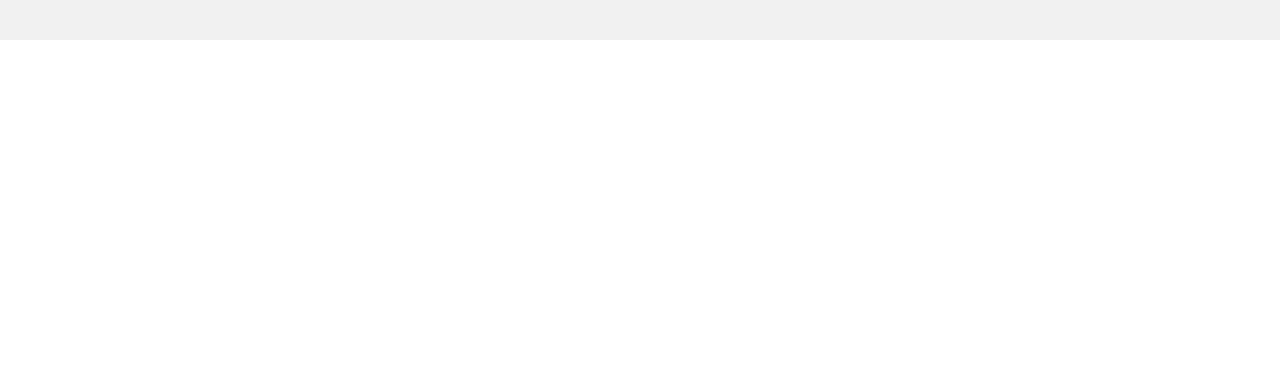
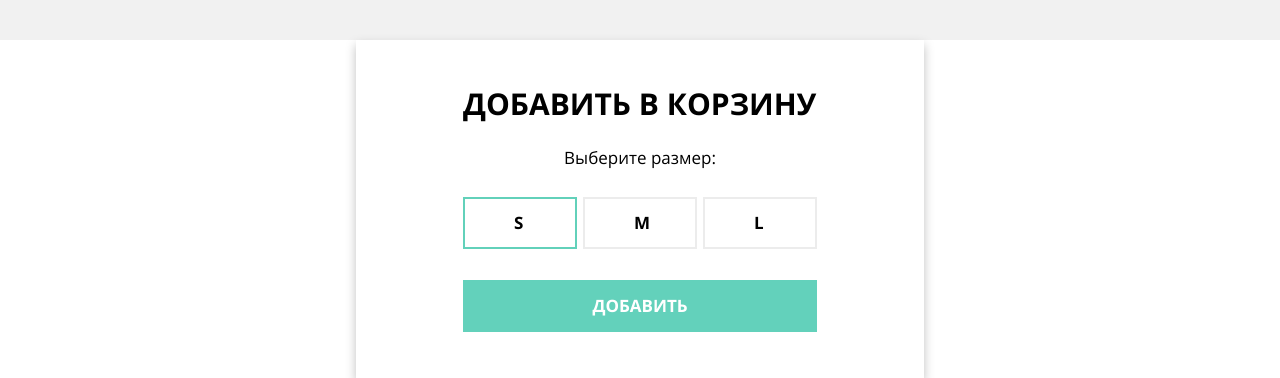
Before and after one commit to andryshan/354109-mishka-16, a website: page source/catalog.html in a window 1280 px wide. Shown: the part 1850-2228 px from the top of the page. Before the commit the page ends 1890 px from the top, so only its background shows below. Drawn offline with nearby package versions, Linux system fonts and the light colour scheme; files that its build step writes are made by us from their sources.

Commit message:
Застилизовал модальное окно

```diff
--- a/source/catalog.html
+++ b/source/catalog.html
@@ -170,27 +170,27 @@
         </div>
       </div>
     </footer>
-    <section class="modal-size" style="display: none">
+    <section class="modal-size">
       <div class="modal-size__wrapper">
         <h2 class="modal-size__title">Добавить в корзину</h2>
         <p class="modal-size__description">Выберите размер:</p>
         <form class="modal-size__form" method="get" action="https://echo.htmlacademy.ru">
           <div class="modal-size__list">
             <label class="modal-size__option">
-              <input type="checkbox" class="modal-size__checkbox" name="size" value="S" checked>
+              <input type="checkbox" class="modal-size__checkbox visually-hidden" name="size" value="S" checked>
               <span class="modal-size__value">S</span>
             </label>
             <label class="modal-size__option">
-              <input type="checkbox" class="modal-size__checkbox" name="size" value="M">
+              <input type="checkbox" class="modal-size__checkbox visually-hidden" name="size" value="M">
               <span class="modal-size__value">M</span>
             </label>
             <label class="modal-size__option">
-              <input type="checkbox" class="modal-size__checkbox" name="size" value="L">
-              <span class="modal-size__value">L</span>
+              <input type="checkbox" class="modal-size__checkbox visually-hidden" name="size" value="L">
+              <span class="modal-size__value">l</span>
             </label>
           </div>
           <button type="submit" class="modal-size__button">Добавить</button>
-          <button type="button" class="modal-size__close" aria-label="Закрыть форму">Закрыть</button>
+          <button type="button" class="modal-size__close visually-hidden" aria-label="Закрыть форму">Закрыть</button>
         </form>
       </div>
     </section>
--- a/source/sass/blocks/modal-size.scss
+++ b/source/sass/blocks/modal-size.scss
@@ -1,15 +1,22 @@
 .modal-size__title {
-  margin: 0;
   font-size: 25px;
   line-height: 30px;
   font-weight: bold;
   text-transform: uppercase;
+  width: 160px;
+  margin: 0 auto;
+  padding-top: 31px;
+  padding-bottom: 11px;
+  text-align: center;
 }
 
 .modal-size__description {
   margin: 0;
   font-size: 15px;
   line-height: 30px;
+  display: flex;
+  justify-content: center;
+  margin-bottom: 24px;
 }
 
 .modal-size__list {
@@ -17,6 +24,10 @@
   line-height: 16px;
   font-weight: bold;
   text-transform: uppercase;
+  display: flex;
+  justify-content: space-between;
+  margin: 0 auto;
+  margin-bottom: 35px;
 }
 
 .modal-size__button {
@@ -29,4 +40,95 @@
   cursor: pointer;
   display: flex;
   border: none;
+  width: 100%;
+  padding: 18px 10px 18px 10px;
+  justify-content: center;
 }
+
+.modal-size {
+  width: 320px;
+  background-color: #ffffff;
+  margin: 0 auto;
+  box-shadow: 0 5px 10px 0 rgba(0, 0, 0, 0.25);
+}
+
+.modal-size__option {
+  position: relative;
+  cursor: pointer;
+  user-select: none;
+  width: 78px;
+  height: 48px;
+  display: flex;
+}
+
+.modal-size__checkbox ~ span::before {
+  content: "";
+  position: absolute;
+  top: 0;
+  left: 0;
+  width: 76px;
+  height: 48px;
+  border: 2px solid #ececec;
+}
+
+.modal-size__checkbox:hover ~ span::before {
+  border: 2px solid #c7c7c7;
+}
+
+.modal-size__checkbox:checked ~ span::after {
+  content: "";
+  position: absolute;
+  top: 0;
+  left: 0;
+  width: 76px;
+  height: 48px;
+  border: 2px solid #62d1ba;
+}
+
+.modal-size__value {
+  padding: 19px 35px 12px 34px;
+}
+
+.modal-size__wrapper {
+  padding-bottom: 46px;
+  width: 260px;
+  margin: 0 auto;
+}
+
+@media (min-width: 768px) {
+  .modal-size {
+    width: 568px;
+  }
+
+  .modal-size__wrapper {
+    width: 354px;
+  }
+
+  .modal-size__title {
+    width: auto;
+    font-size: 30px;
+    line-height: 57px;
+    text-align: left;
+    padding-top: 35px;
+  }
+
+  .modal-size__description {
+    font-size: 17px;
+  }
+
+  .modal-size__option {
+    width: 114px;
+  }
+
+  .modal-size__checkbox ~ span::before {
+    width: 110px;
+  }
+
+  .modal-size__checkbox:checked ~ span::after {
+    width: 110px;
+  }
+
+  .modal-size__value {
+    padding: 18px 49px 14px 51px;
+  }
+}
```
Also changed, not shown: source/index.html (+5 -5 lines).
